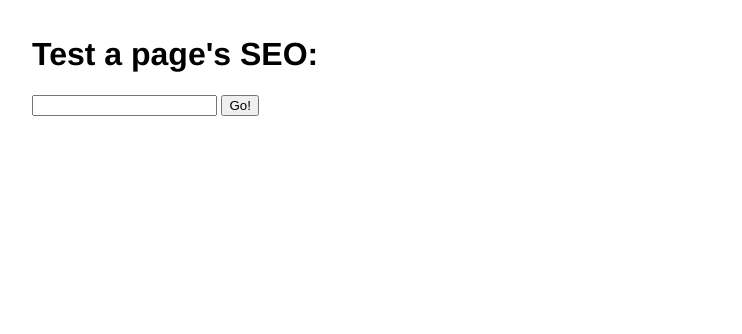
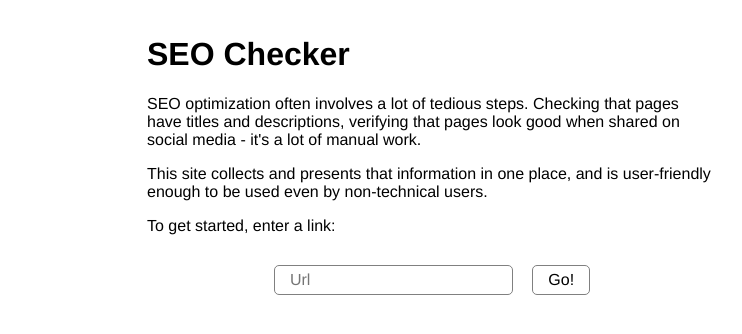
Before and after one commit to adamhammes/lambda-flask, a Flask app: page / in a window 1280 px wide. Shown: the top 334 px of the page, without its empty margins (208-950 px from the left). Run offline with Flask 2, Linux system fonts and the light colour scheme.

Commit message:
Prettify home page

```diff
--- a/templates/app.css
+++ b/templates/app.css
@@ -1,5 +1,12 @@
 html {
   font-size: 10px;
+  box-sizing: border-box;
+}
+
+*,
+*::before,
+*::after {
+  box-sizing: inherit;
 }
 
 body {
@@ -8,10 +15,38 @@ body {
   font-size: 1.6rem;
 }
 
+input,
+button {
+  font: inherit;
+  border: 1px solid grey;
+  border-radius: 0.5rem;
+  padding: 0.5rem 1.5rem;
+  background: none;
+}
+
+input:focus, button:focus {
+  outline: none;
+  border-color: rgb(77, 144, 254);
+}
+
+button {
+  cursor: pointer;
+}
+
 main {
-  max-width: 80rem;
+  max-width: 60rem;
   margin: 0 auto;
   padding: 1.5rem;
+}
+
+.home-page__form {
+  margin-top: 3rem;
+  display: flex;
+  justify-content: center;
+}
+
+.home-page__submit-button {
+  margin-left: 1.5rem;
 }
 
 .twitter-card__container {
--- a/templates/home.html
+++ b/templates/home.html
@@ -1,9 +1,32 @@
 {% extends "layout.html" %}
-
+{% block page_title %}
+SEO Checker
+{% endblock %}
+{% block page_description %}
+Designed to be operated by non-technical users, this site collects and present SEO information on a given page.
+{% endblock %}
 {% block content %}
-<h1>Test a page's SEO:</h1>
-<form action="{{ url_for('home') }}" method="post">
-  <input type="text" name="url" />
-  <button role="submit">Go!</button>
+<h1>SEO Checker</h1>
+<p>
+  SEO optimization often involves a lot of tedious steps. Checking that pages
+  have titles and descriptions, verifying that pages look good when shared
+  on social media - it's a lot of manual work.
+</p>
+<p>
+  This site collects and presents that information in one place, and is
+  user-friendly enough to be used even by non-technical users.
+</p>
+<p>
+  <label for="input-url">
+    To get started, enter a link:
+  </label>
+</p>
+<form class="home-page__form" action="{{ url_for('home') }}" method="post">
+  <div>
+    <input id="input-url" class="home-page__text-input" type="text" name="url" placeholder="Url" />
+    <button class="home-page__submit-button" type="submit">
+      Go!
+    </button>
+  </div>
 </form>
 {% endblock %}
--- a/templates/layout.html
+++ b/templates/layout.html
@@ -1,7 +1,9 @@
 <!DOCTYPE html>
-<html>
+<html lang="en-US">
   <head>
     <meta name="viewport" content="width=device-width, initial-scale=1.0">
+    <title>{% block page_title %}{% endblock %}</title>
+    <meta name="description" content="{% block page_description %}{% endblock %}" />
     <style>
         {% include 'app.css' %}
     </style>
```
